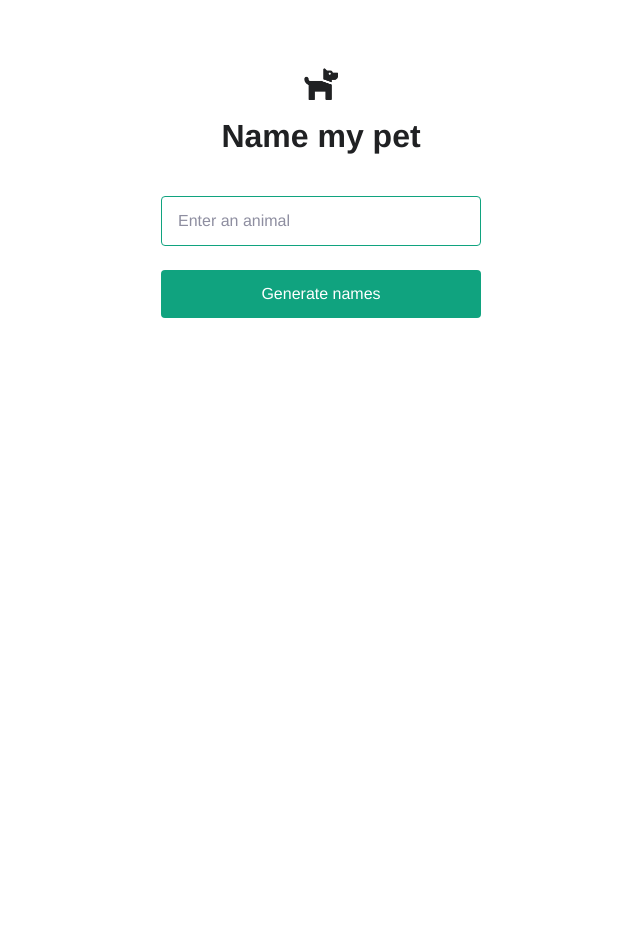
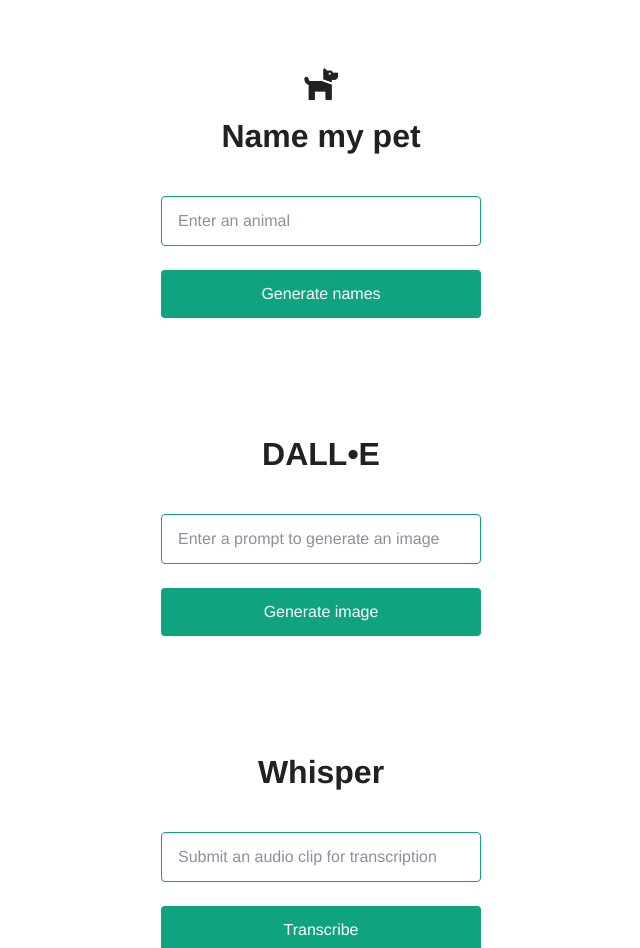
Before and after one commit to dalto135/ai-sandbox, a Next.js app: page / in a window 1280 px wide. Shown: the top 948 px of the page, without its empty margins (319-959 px from the left). Before the commit the page ends 800 px from the top, so only its background shows below. Built offline with nearby package versions, Linux system fonts and the light colour scheme; a web font is replaced by a local one.

Commit message:
added sections on the page for DALL•E and Whisper prompts, not yet developed

```diff
--- a/pages/index.js
+++ b/pages/index.js
@@ -4,6 +4,8 @@
 
 export default function Home() {
   const [animalInput, setAnimalInput] = useState("");
+  const [imageInput, setImageInput] = useState("");
+  const [whisperInput, setwhisperInput] = useState("");
   const [result, setResult] = useState();
 
   async function onSubmit(event) {
@@ -24,6 +26,8 @@
 
       setResult(data.result);
       setAnimalInput("");
+      setImageInput("");
+      setwhisperInput("");
     } catch(error) {
       // Consider implementing your own error handling logic here
       console.error(error);
@@ -40,7 +44,9 @@
 
       <main className={styles.main}>
         <img src="/dog.png" className={styles.icon} />
+
         <h3>Name my pet</h3>
+
         <form onSubmit={onSubmit}>
           <input
             type="text"
@@ -52,6 +58,38 @@
           <input type="submit" value="Generate names" />
         </form>
         <div className={styles.result}>{result}</div>
+
+        <div className={styles.main}>
+          <h3>DALL•E</h3>
+
+          <form onSubmit={onSubmit}>
+            <input
+              type="text"
+              name="image"
+              placeholder="Enter a prompt to generate an image"
+              value={imageInput}
+              onChange={(e) => setAnimalInput(e.target.value)}
+            />
+            <input type="submit" value="Generate image" />
+          </form>
+          <div className={styles.result}>{result}</div>
+        </div>
+
+        <div className={styles.main}>
+          <h3>Whisper</h3>
+
+          <form onSubmit={onSubmit}>
+            <input
+              type="text"
+              name="image"
+              placeholder="Submit an audio clip for transcription"
+              value={whisperInput}
+              onChange={(e) => setWhisperInput(e.target.value)}
+            />
+            <input type="submit" value="Transcribe" />
+            <div className={styles.result}>{result}</div>
+          </form>
+        </div>
       </main>
     </div>
   );
```
